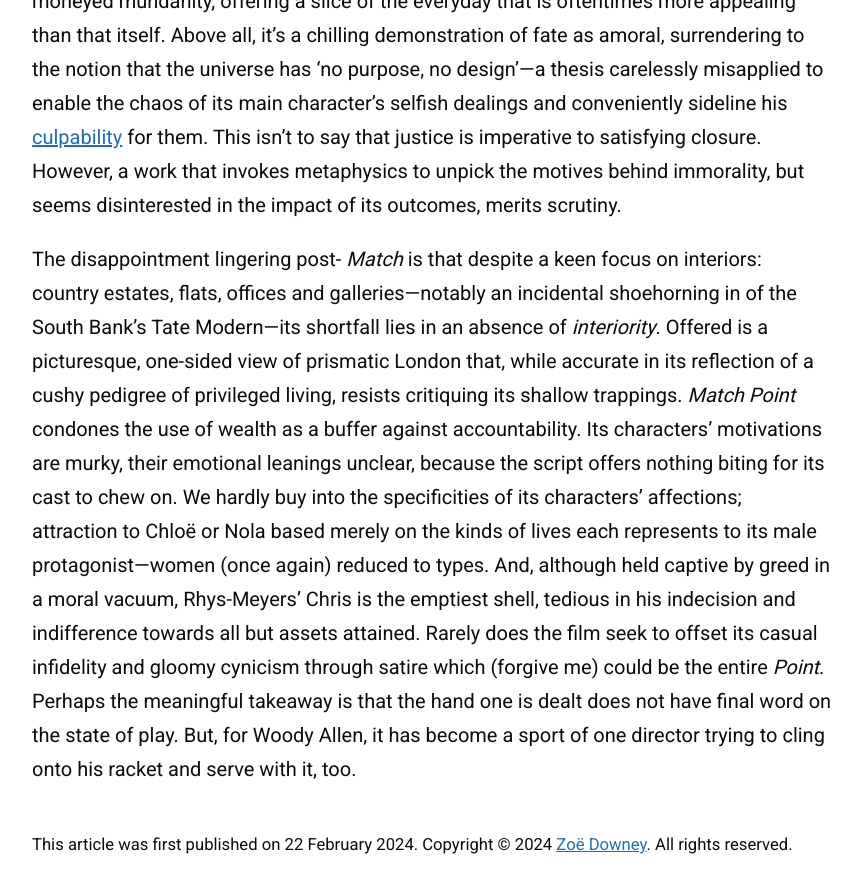
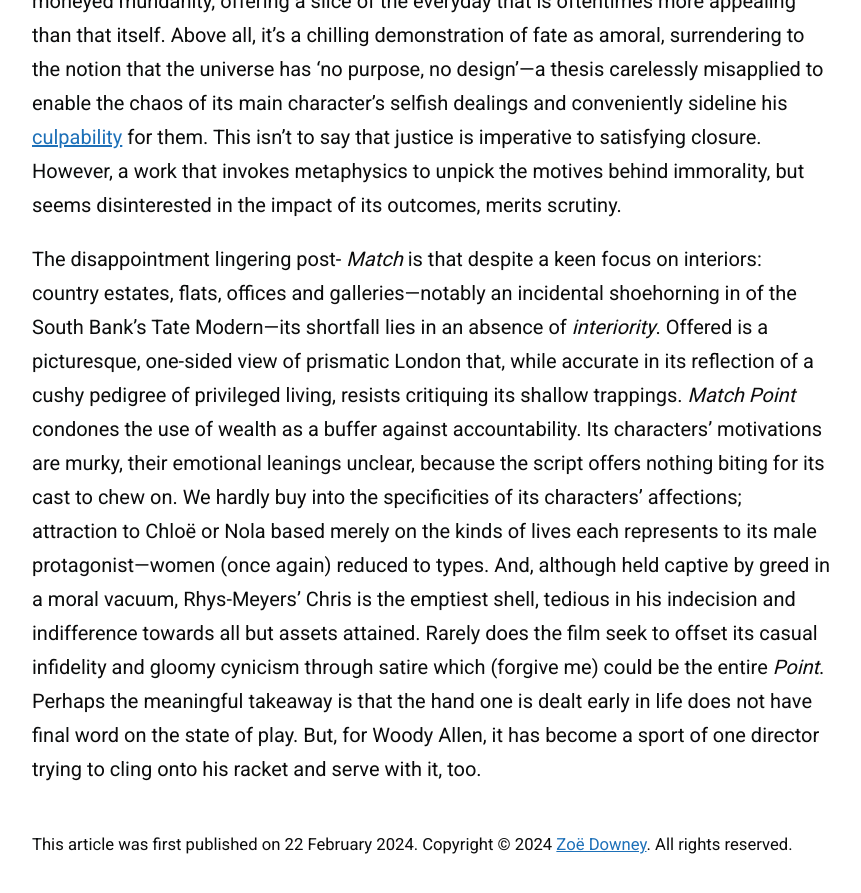
Before and after one commit to zoeurl/zoedowney.github.io, a Jekyll site: the page built from _posts/2024-2-22-match-point.md, in a window 1280 px wide and 900 px high, scrolled down 3034 px. Shown: the top 893 px of the window, without its empty margins (208-1069 px from the left). Built offline with Jekyll 4.4.1, drawn with Linux system fonts in a browser that asks for light colours.

Commit message:
Update 2024-2-22-match-point.md

```diff
--- a/_posts/2024-2-22-match-point.md
+++ b/_posts/2024-2-22-match-point.md
@@ -23,4 +23,4 @@
 
 It is on this essential, but tiresome, (male) conflict that _Match Point_ rests: does our hero choose wealth, standing and security tethered to a lukewarm coupling, or sacrifice it all for a less fortunate woman who tempts him via her sirenesque, sexual magnetism? Without delving into twists (of which there are a predictable few), it's a big ask to sympathise with such a boyish predicament, or the ludicrous final act it unfurls. Still, _Match Point_ is sharper around the edges than Allen’s previous catalogue. It’s a cool and hollow piece, emptied of heart, but perhaps more faithful to life for it. Allen remains skilled in eliciting interest in moneyed mundanity, offering a slice of the everyday that is oftentimes more appealing than that itself. Above all, it’s a chilling demonstration of fate as amoral, surrendering to the notion that the universe has ‘no purpose, no design’—a thesis carelessly misapplied to enable the chaos of its main character’s selfish dealings and conveniently sideline his [culpability](https://www.theguardian.com/film/2023/sep/08/woody-allen-venice-applause-metoo) for them. This isn't to say that justice is imperative to satisfying closure. However, a work that invokes metaphysics to unpick the motives behind immorality, but seems disinterested in the impact of its outcomes, merits scrutiny.
 
-The disappointment lingering post- _Match_ is that despite a keen focus on interiors: country estates, flats, offices and galleries—notably an incidental shoehorning in of the South Bank’s Tate Modern—its shortfall lies in an absence of _interiority_. Offered is a picturesque, one-sided view of prismatic London that, while accurate in its reflection of a cushy pedigree of privileged living, resists critiquing its shallow trappings. _Match Point_ condones the use of wealth as a buffer against accountability. Its characters' motivations are murky, their emotional leanings unclear, because the script offers nothing biting for its cast to chew on. We hardly buy into the specificities of its characters' affections; attraction to Chloë or Nola based merely on the kinds of lives each represents to its male protagonist—women (once again) reduced to types. And, although held captive by greed in a moral vacuum, Rhys-Meyers' Chris is the emptiest shell, tedious in his indecision and indifference towards all but assets attained. Rarely does the film seek to offset its casual infidelity and gloomy cynicism through satire which (forgive me) could be the entire _Point_. Perhaps the meaningful takeaway is that the hand one is dealt does not have final word on the state of play. But, for Woody Allen, it has become a sport of one director trying to cling onto his racket and serve with it, too.
+The disappointment lingering post- _Match_ is that despite a keen focus on interiors: country estates, flats, offices and galleries—notably an incidental shoehorning in of the South Bank’s Tate Modern—its shortfall lies in an absence of _interiority_. Offered is a picturesque, one-sided view of prismatic London that, while accurate in its reflection of a cushy pedigree of privileged living, resists critiquing its shallow trappings. _Match Point_ condones the use of wealth as a buffer against accountability. Its characters' motivations are murky, their emotional leanings unclear, because the script offers nothing biting for its cast to chew on. We hardly buy into the specificities of its characters' affections; attraction to Chloë or Nola based merely on the kinds of lives each represents to its male protagonist—women (once again) reduced to types. And, although held captive by greed in a moral vacuum, Rhys-Meyers' Chris is the emptiest shell, tedious in his indecision and indifference towards all but assets attained. Rarely does the film seek to offset its casual infidelity and gloomy cynicism through satire which (forgive me) could be the entire _Point_. Perhaps the meaningful takeaway is that the hand one is dealt early in life does not have final word on the state of play. But, for Woody Allen, it has become a sport of one director trying to cling onto his racket and serve with it, too.
```
